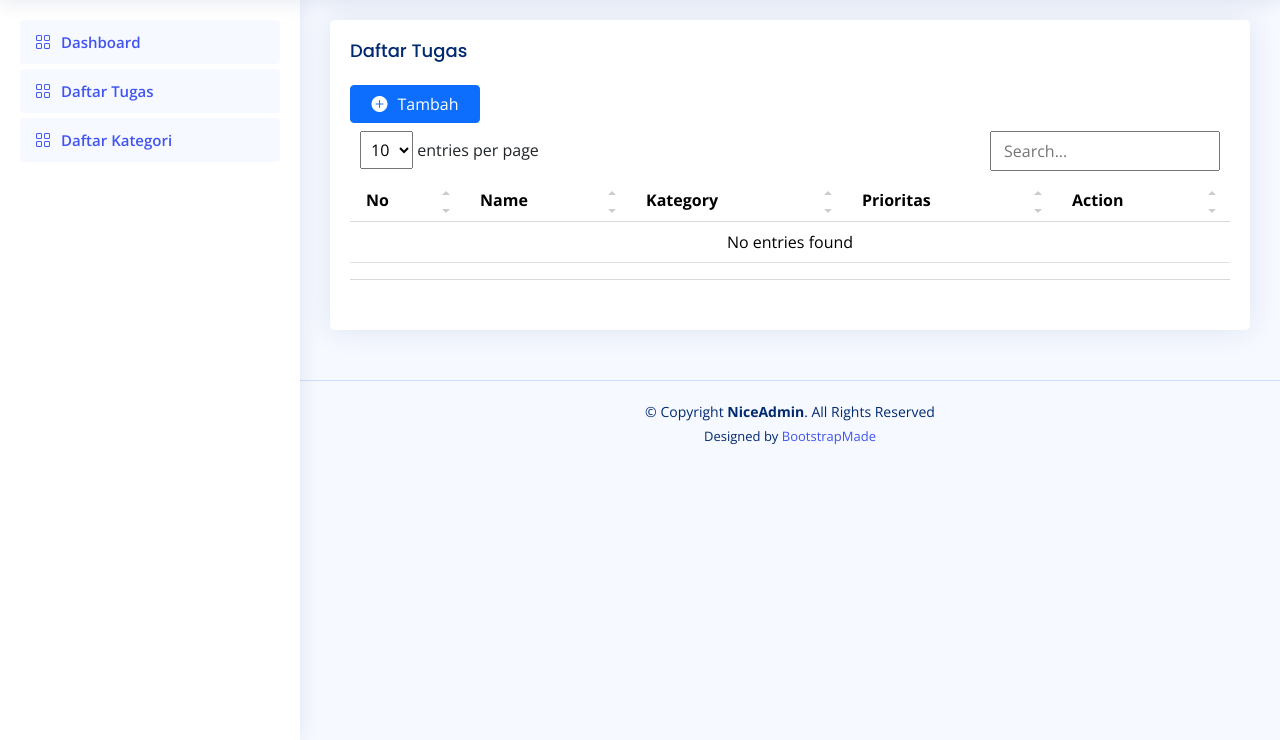
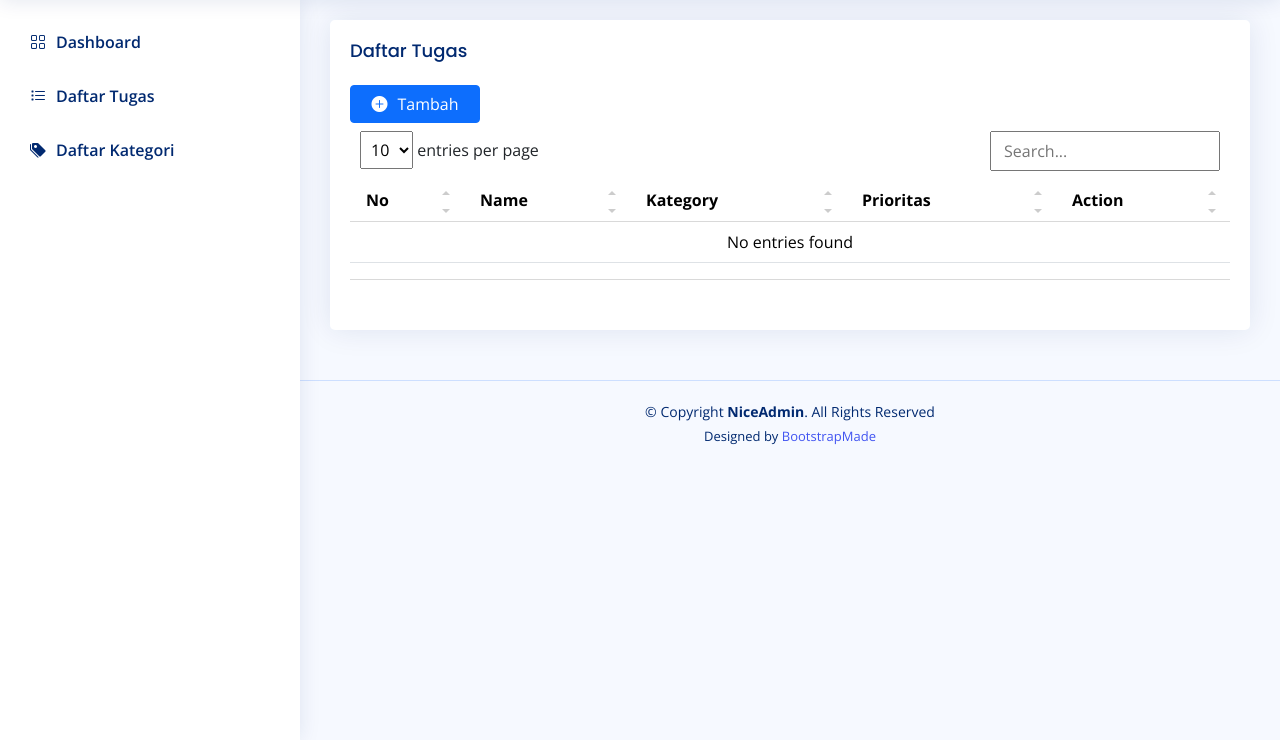
Before and after one commit to faisalProject/smart-task, a PHP site: page /task-list.php in a window 1280 px wide. Shown: the part 60-800 px from the top of the page. Run offline with PHP 8.4, Linux system fonts and the light colour scheme; the visitor is signed in with stand-in values (Sample User, id 1); data that the repository does not hold is empty; some libraries are stand-ins or nearby versions.

Commit message:
partial update

```diff
--- a/assets/css/style.css
+++ b/assets/css/style.css
@@ -659,16 +659,24 @@ h6 {
   padding: 0;
   margin: 0;
   list-style: none;
+  display: flex;
+  flex-direction: column;
+  gap: 10px;
 }
 
-.sidebar-nav li {
-  padding: 0;
-  margin: 0;
-  list-style: none;
+.sidebar-nav > a {
+  padding: 10px;
+  display: flex;
+  gap: 10px;
+  align-items: center;
+  font-weight: 600;
+  color: #012970;
+  border-radius: 4px;
 }
 
-.sidebar-nav .nav-item {
-  margin-bottom: 5px;
+.sidebar-nav > a:hover {
+  background-color: rgba(65, 84, 241, .05);
+  color: #4154f1;
 }
 
 .sidebar-nav .nav-heading {
--- a/layouts/footer.php
+++ b/layouts/footer.php
@@ -58,6 +58,18 @@
       })
     }
 
+    function errorCategory() {
+      Swal.fire({
+        position: 'top-center',
+        icon: 'error',
+        title: document.getElementById("msg").value,
+        showConfirmButton: false,
+        timer: 1500
+      }).then(function() {
+        window.location.href = 'category-list';
+      })
+    }
+
     var deleteCategory = (id) => {
       Swal.fire({
           title: 'Apakah kamu yakin',
@@ -107,6 +119,18 @@
         window.location.href = 'task-list';
       })
     }
+
+    function errorTask() {
+      Swal.fire({
+        position: 'top-center',
+        icon: 'error',
+        title: document.getElementById("msg").value,
+        showConfirmButton: false,
+        timer: 1500
+      }).then(function() {
+        window.location.href = 'task-list';
+      })
+    }
   </script>
 
   <!-- Select2 -->
--- a/layouts/sidebar.php
+++ b/layouts/sidebar.php
@@ -1,26 +1,21 @@
   <!-- ======= Sidebar ======= -->
   <aside id="sidebar" class="sidebar">
 
-    <ul class="sidebar-nav" id="sidebar-nav">
+    <div class="sidebar-nav" id="sidebar-nav">
 
-      <li class="nav-item">
-        <a class="nav-link" href="dashboard">
+      <a href="dashboard">
         <i class="bi bi-grid"></i>
         <span>Dashboard</span>
       </a>
-      </li>
-      <li class="nav-item">
-        <a class="nav-link" href="task-list">
-          <i class="bi bi-grid"></i>
+      <a href="task-list">
+        <i class="bi bi-list-task"></i>
         <span>Daftar Tugas</span>
       </a>
-      </li>
-      <li class="nav-item">
-        <a class="nav-link" href="category-list">
-          <i class="bi bi-grid"></i>
+      <a href="category-list">
+        <i class="bi bi-tags-fill"></i>
         <span>Daftar Kategori</span>
       </a>
-      </li>
+
     </ul>
 
   </aside><!-- End Sidebar-->
--- a/libraries/Category.php
+++ b/libraries/Category.php
@@ -49,6 +49,12 @@
             $created_date = date('Y-m-d H:i:s', time());
             $updated_date = $created_date;
 
+            if ( strlen($name) > 255 ) {
+                $message = 'Nama terlalu panjang!';
+                echo "<body onload='errorCategory()'><input type='hidden' id='msg' value='" . $message . "''></input></body>";
+                return false;
+            }
+
             // Query untuk tambah kategori
             mysqli_query($conn, "INSERT INTO categories (
                 user_id,
@@ -81,6 +87,12 @@
             $id = $data['id'];
             $name = htmlspecialchars($data['name']);
             $updated_date = date('Y-m-d H:i:s', time());
+
+            if ( strlen($name) > 255 ) {
+                $message = 'Nama terlalu panjang!';
+                echo "<body onload='errorCategory()'><input type='hidden' id='msg' value='" . $message . "''></input></body>";
+                return false;
+            }
 
             // Query untuk edit kategori
             mysqli_query($conn, "UPDATE categories SET
--- a/libraries/Task.php
+++ b/libraries/Task.php
@@ -64,6 +64,12 @@
             $created_date = date('Y-m-d H:i:s', time());
             $updated_date = $created_date;
 
+            if ( strlen($name) > 255 ) {
+                $message = 'Nama terlalu panjang!';
+                echo "<body onload='errorTask()'><input type='hidden' id='msg' value='" . $message . "''></input></body>";
+                return false;
+            }
+
             // Query untuk tambah tugas
             mysqli_query($conn, "INSERT INTO task (
                 user_id,
@@ -110,6 +116,12 @@
             $category_id = htmlspecialchars($data['category_id']);
             $updated_date = date('Y-m-d H:i:s', time());
 
+            if ( strlen($name) > 255 ) {
+                $message = 'Nama terlalu panjang!';
+                echo "<body onload='errorTask()'><input type='hidden' id='msg' value='" . $message . "''></input></body>";
+                return false;
+            }
+
             // Query edit tugas
             mysqli_query($conn, "UPDATE task SET
                 user_id ='$user_id',
--- a/task-list.php
+++ b/task-list.php
@@ -86,6 +86,8 @@
                                         <button class="btn btn-warning" data-bs-toggle="modal" data-bs-target="#edit<?= $row['id'] ?>" style="display: flex; justify-content: center; align-items: center; width: 40px; height: 40px; border-radius: 4px; gap: 10px;"><i class="bi bi-pencil-square"></i></button>
                                         <?php include 'task-edit.php'; ?>
                                         <a href="#" onclick="deleteTask(<?= $row['id'] ?>)" class="btn btn-danger" style="display: flex; justify-content: center; align-items: center; width: 40px; height: 40px; border-radius: 4px; gap: 10px"><i class="bi bi-trash3-fill"></i></a>
+                                        <button class="btn btn-success" data-bs-toggle="modal" data-bs-target="#view<?= $row['id'] ?>" style="display: flex; justify-content: center; align-items: center; width: 40px; height: 40px; border-radius: 4px; gap: 10px;"><i class="bi bi-eye"></i></button>
+                                        <?php include 'task-view.php'; ?>
                                     </div>
                                 </td>
                             </tr>
```
Also changed, not shown: task-view.php (added, +16 -0 lines). Lines whose indentation alone changed are shown as unchanged.
